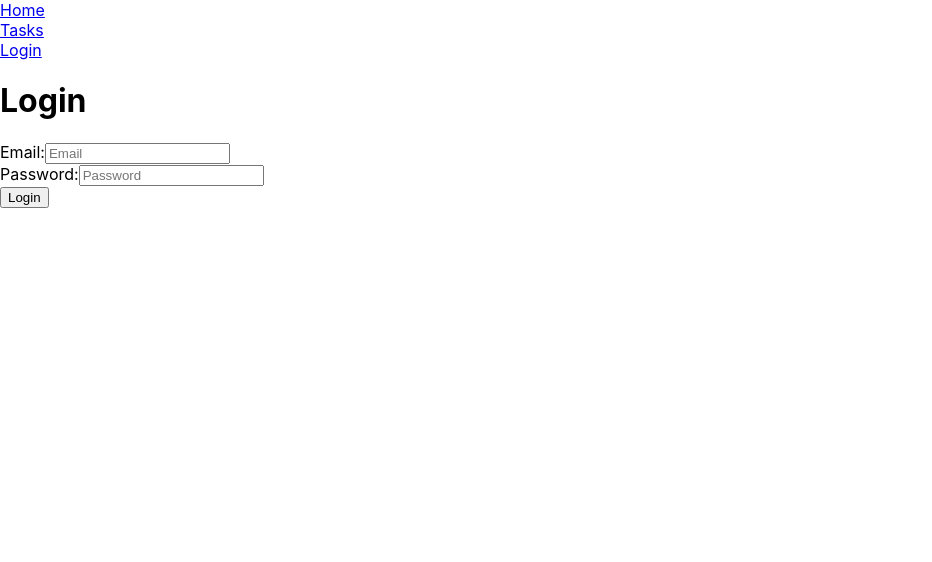
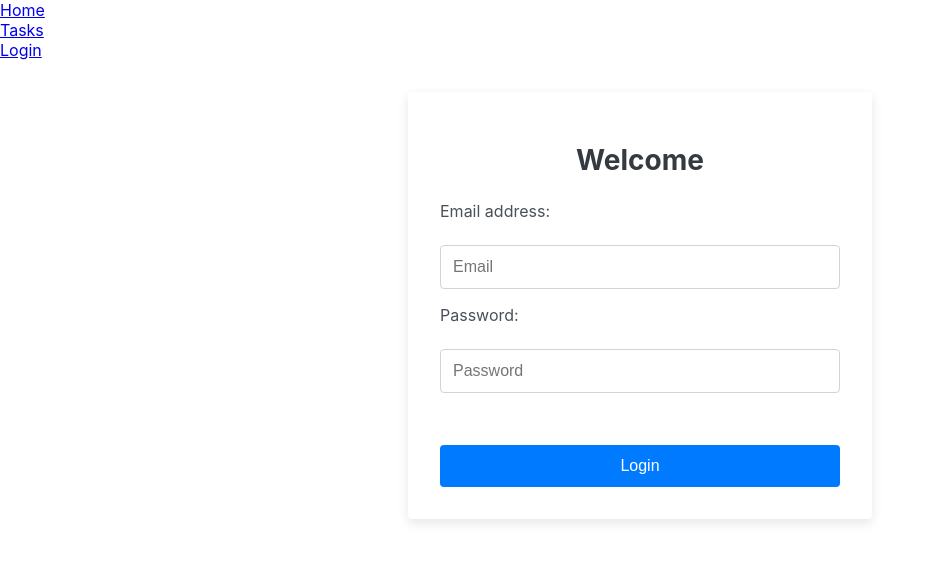
Before and after one commit to pamerq/zenith, a React (Create React App) app: page /login in a window 1280 px wide. Shown: the top 562 px of the page, without its empty margins (0-932 px from the left). Built offline with nearby package versions, Linux system fonts and the light colour scheme.

Commit message:
Add Estilo

```diff
--- a/src/App.js
+++ b/src/App.js
@@ -3,12 +3,12 @@ import { BrowserRouter as Router, Route, Routes, Link } from 'react-router-dom';
 import Tasks from './components/Tasks';
 import Login from './components/Login';
 import Welcome from './components/Welcome';
-import './App.css'; //
+import './styles/style.scss';
 
 const App = () => {
   return (
     <Router>
-      <div>
+      <div className="container">
         <nav>
           <Link to="/">Home</Link><br></br>
           <Link to="/tasks">Tasks</Link><br></br>
--- a/src/components/Login.js
+++ /dev/null
@@ -1,53 +0,0 @@
-import React, { useState } from 'react';
-import { useNavigate } from 'react-router-dom';
-import axios from '../axiosConfig'; // Asegúrate de que el path sea correcto
-
-const Login = () => {
-  const [email, setEmail] = useState('');
-  const [password, setPassword] = useState('');
-  const [error, setError] = useState(null);
-  const navigate = useNavigate();
-
-  const handleLogin = async (e) => {
-    e.preventDefault();
-    try {
-      console.log("Email:", email);
-	  console.log("Password:", password);
-      const response = await axios.post('/users/login', { email, password });
-      console.log(response.data);
-      if (response.data.token) {
-        localStorage.setItem('token', response.data.token); // Save token
-        navigate('/welcome'); // Redirige a la página de bienvenida
-      } else {
-        setError('Login failed');
-      }
-    } catch (err) {
-      setError('Login failed. Please check your credentials.');
-  	  console.error("Error details:", err.response ? err.response.data : err.message);
-   }
-  };
-
-  return (
-    <div>
-      <h1>Login</h1>
-      <form onSubmit={handleLogin}>
-        <label>
-        	Email:
-        	<input type="email" placeholder="Email" value={email}
-        	onChange={(e) => setEmail(e.target.value)} required />
-      	</label>
-      	<br></br>
-      	<label>
-        	Password:
-        	<input type="password" placeholder="Password" value={password}
-        	onChange={(e) => setPassword(e.target.value)} required />
-      	</label>
-      	<br></br>
-        <button type="submit">Login</button>
-      </form>
-      {error && <div>Error: {error}</div>}
-    </div>
-  );
-};
-
-export default Login;
--- /dev/null
+++ b/src/components/Login.tsx
@@ -0,0 +1,53 @@
+import React, { useState, FormEvent } from 'react';
+import { useNavigate } from 'react-router-dom';
+import axios from '../axiosConfig';
+import styles from '../styles/Login.module.scss';
+
+const Login: React.FC = () => {
+  const [email, setEmail] = useState<string>('');
+  const [password, setPassword] = useState<string>('');
+  const [error, setError] = useState<string | null>(null);
+  const navigate = useNavigate();
+
+  const handleLogin = async (e: FormEvent) => {
+    e.preventDefault();
+    try {
+      //console.log("Email:", email);
+	    //console.log("Password:", password);
+      const response = await axios.post('/users/login', { email, password });
+      //console.log(response.data);
+      if (response.data.token) {
+        localStorage.setItem('token', response.data.token); // Save token
+        navigate('/welcome'); // Redirige a la página de bienvenida
+      } else {
+        setError('Login failed');
+      }
+    } catch (err: any) {
+      setError('Login failed. Please check your credentials.');
+      console.error("Error details:", err.response ? err.response.data : err.message);
+    }
+  };
+
+  return (
+    <div className={styles.loginContainer}>
+      <h1 className={styles.loginTitle}>Welcome</h1>
+      <form className={styles.loginForm} onSubmit={handleLogin}>
+        <label>
+        	Email address:
+        </label>
+        <input type="email" placeholder="Email" value={email}
+        	onChange={(e) => setEmail(e.target.value)} required />
+      	<label>
+        	Password:
+        </label>
+        <input type="password" placeholder="Password" value={password}
+        	onChange={(e) => setPassword(e.target.value)} required />
+      	<br></br>
+        <button type="submit">Login</button>
+      </form>
+      {error && <div className={styles.errorMessage}>Error: {error}</div>}
+    </div>
+  );
+};
+
+export default Login;
--- /dev/null
+++ b/src/styles/Login.module.scss
@@ -0,0 +1,63 @@
+
+.loginContainer {
+  max-width: 400px;
+  margin: 2rem auto;
+  padding: 2rem;
+  background-color: #ffffff;
+  border-radius: 0.25rem;
+  box-shadow: 0 0.25rem 0.75rem rgba(0, 0, 0, 0.1);
+}
+
+.loginTitle {
+  text-align: center;
+  margin-bottom: 1.5rem;
+  font-size: 1.75rem;
+  color: #343a40;
+}
+
+.loginForm {
+
+  display: flex;
+  flex-direction: column;
+  gap: 1rem;
+
+  label {
+  	font-size: 1rem;
+  	margin-bottom: 0.5rem;
+  	color: #495057;
+  }
+
+  input {
+    padding: 0.75rem;
+    border: 1px solid #ced4da;
+    border-radius: 0.25rem;
+    font-size: 1rem;
+
+    &:focus {
+      border-color: #007bff;
+      outline: none;
+    }
+  }
+
+  button {
+    padding: 0.75rem;
+    background-color: #007bff;
+    color: #ffffff;
+    border: none;
+    border-radius: 0.25rem;
+  	font-size: 1rem;
+  	cursor: pointer;
+  	transition: background-color 0.3s ease;
+
+    &:hover {
+      background-color: #0056b3;
+    }
+  }
+}
+
+.errorMessage {
+  margin-top: 1rem;
+  color: #dc3545;
+  font-size: 1rem;
+  text-align: center;
+}
--- /dev/null
+++ b/src/styles/style.scss
@@ -0,0 +1,15 @@
+// variables.scss
+/*$primary-color: #3498db;
+
+body {
+  background-color: $primary-color;
+  font-family: Arial, sans-serif;
+
+  .container {
+    padding: 20px;
+
+    h1 {
+      color: darken($primary-color, 10%);
+    }
+  }
+}*/
```
Also changed, not shown: src/App.css (deleted).
